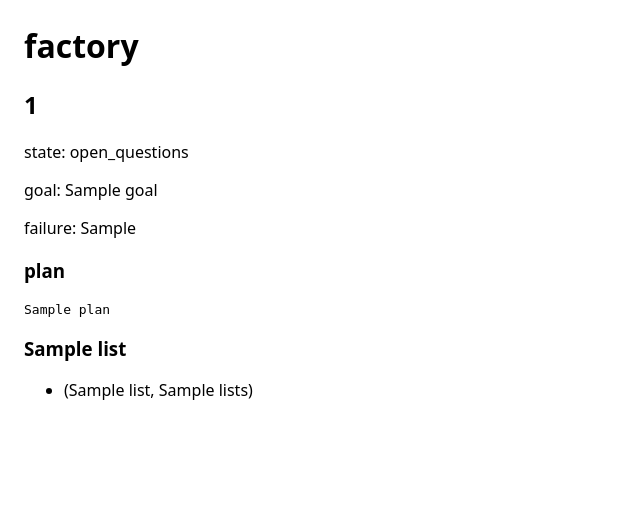
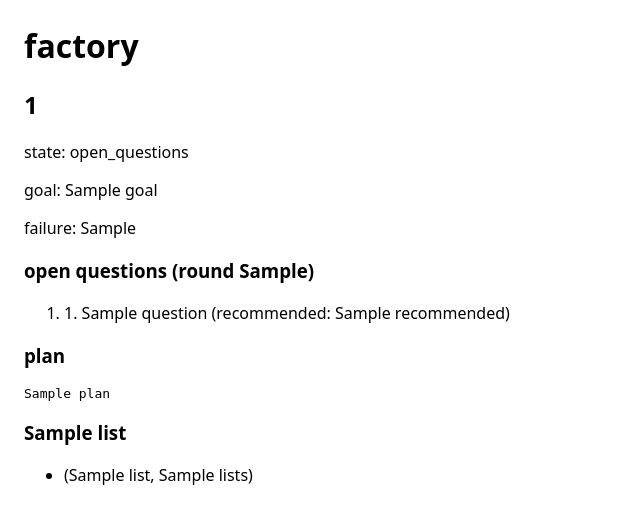
Before and after one commit to jshiell/factory, a Python web app: template orchestrator/src/factory/web/templates/task.html in a window 1280 px wide. Shown: the top 524 px of the page, without its empty margins (0-640 px from the left). Run offline with Jinja, Linux system fonts and the light colour scheme; the template is opened without the code that fills it: most values are stand-ins (such as "Sample title", 1, 10 or a date in 2020).

Commit message:
Show open questions on the task page Red: test_open_questions_show_the_round_titles_and_recommended_answers
Co-Authored-By: Claude Sonnet 5.5 <noreply@anthropic.com>

```diff
--- a/orchestrator/src/factory/web/routes.py
+++ b/orchestrator/src/factory/web/routes.py
@@ -38,6 +38,7 @@ def _task_detail(task) -> dict:
              ("audit findings", task.audit_findings), ("waived findings", task.waived_findings))
     return {"id": task.id, "state": task.state.value,
             "goal": task.goal if task.goal is not None else task.prompt, "failure_reason": task.failure_reason, "plan": task.plan,
+            "open_questions": task.open_questions, "grill_rounds": task.grill_rounds,
             "lists": [(label, items) for label, items in lists if items]}
 
 
--- a/orchestrator/src/factory/web/templates/_task.html
+++ b/orchestrator/src/factory/web/templates/_task.html
@@ -3,6 +3,13 @@
 <p>goal: {{ task.goal }}</p>
 {% if task.failure_reason %}
 <p>failure: {{ task.failure_reason }}</p>
+{% endif %}
+{% if task.open_questions %}
+<h3>open questions (round {{ task.grill_rounds }})</h3>
+<ol>
+  {% for question in task.open_questions %}<li value="{{ question.number }}">{{ question.number }}. {{ question.title }} (recommended: {{ question.recommended }})</li>
+  {% endfor %}
+</ol>
 {% endif %}
 {% if task.plan %}
 <h3>plan</h3>
```
Also changed, not shown: orchestrator/tests/test_web_task_sections.py (+13 -0 lines).
